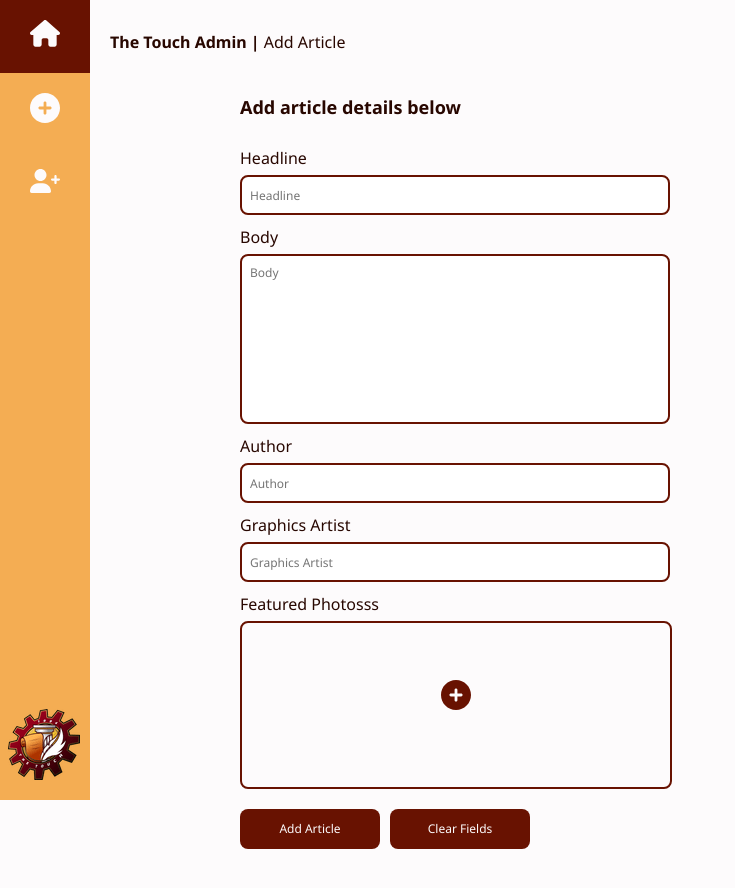
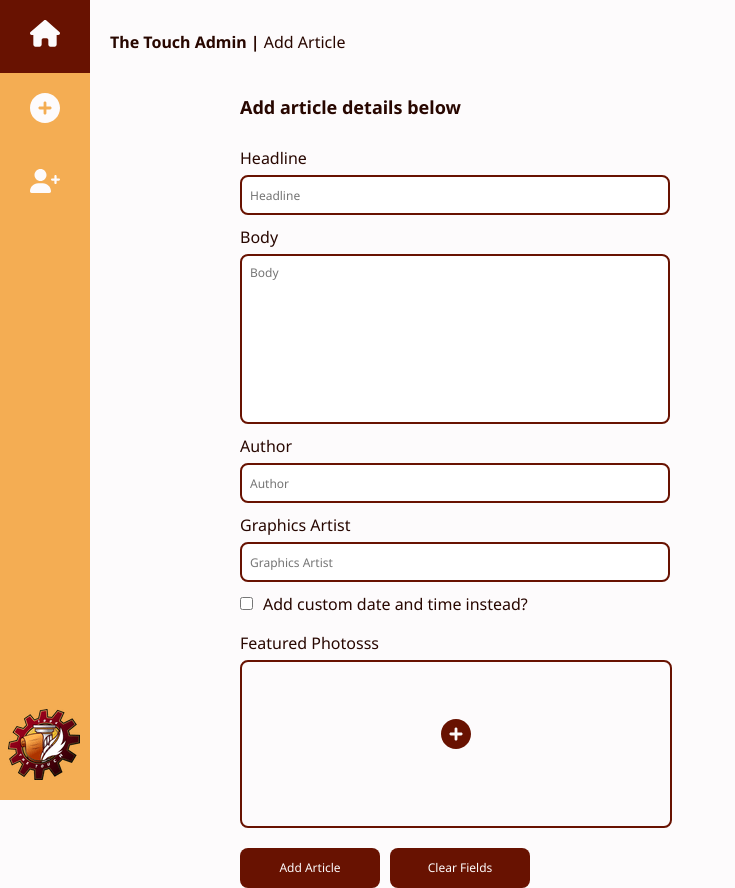
Before and after one commit to chrisg25/thetouch-v2, a React (Vite) app in the folder admin-client/: page / in a window 1280 px wide. Shown: the whole page, without its empty margins (0-735 px from the left). Before the commit the page ends 849 px from the top, so only its background shows below. Built offline with nearby package versions, Linux system fonts and the light colour scheme.

Commit message:
added custom date time input

```diff
--- /dev/null
+++ b/admin-client/src/components/DateTimeInput.tsx
@@ -0,0 +1,65 @@
+import React, { useState } from "react";
+import dayjs from "dayjs";
+
+const DateTimeInput = () => {
+  const [hasCustomDate, setHasCustomDate] = useState<boolean>(false);
+  const [dateValue, setDateValue] = useState<string>(
+    dayjs().format("YYYY-MM-DD")
+  );
+  const [time, setTime] = useState<string>(dayjs().format("hh:mm"));
+  return (
+    <div className="add-articles__datetime-input-container">
+      <div
+        style={{
+          display: "flex",
+          alignItems: "center",
+          justifyContent: "flex-start",
+        }}
+      >
+        <input
+          id="checkboxx"
+          name="checkboxx"
+          type="checkbox"
+          style={{ marginRight: "10px", marginTop: "4px" }}
+          onClick={() => setHasCustomDate((prevState) => !prevState)}
+        />
+        <label className="add-articles__category-label" htmlFor="checkboxx">
+          Add custom date and time instead?
+        </label>
+      </div>
+      {hasCustomDate && (
+        <>
+          <label className="add-articles__category-label" htmlFor="date">
+            Date
+          </label>
+          <input
+            name="date"
+            className="add-articles__input-field"
+            type="date"
+            onChange={(e) => {
+              const date = dayjs(new Date(e.target.value)).format("YYYY-MM-DD");
+              setDateValue(() => date.toString() as any);
+            }}
+            value={dateValue}
+            style={{ display: "block" }}
+          />
+          <label className="add-articles__category-label" htmlFor="time">
+            Time
+          </label>
+          <input
+            name="time"
+            type="time"
+            className="add-articles__input-field"
+            onChange={(e) =>
+              setTime(dayjs(`${dateValue} ${e.target.value}`).format("hh:mm"))
+            }
+            value={time}
+            style={{ display: "block" }}
+          />
+        </>
+      )}
+    </div>
+  );
+};
+
+export default DateTimeInput;
--- a/admin-client/src/pages/AddArticles.tsx
+++ b/admin-client/src/pages/AddArticles.tsx
@@ -1,4 +1,5 @@
 import { FC, useState, useRef } from "react";
+import DateTimeInput from "../components/DateTimeInput";
 import FileInput from "../components/FileInput";
 import Input from "../components/Input";
 import useInput from "../hooks/useInput";
@@ -9,6 +10,7 @@ const AddArticles: FC = () => {
     detailsInputHandler,
     setSelectedOption,
     fileInputHandler,
+    removePhotoHandler,
   } = useInput();
 
   const addArticle = async () => {
@@ -64,10 +66,13 @@ const AddArticles: FC = () => {
         setSelectedArtist={setSelectedOption}
       />
 
+      <DateTimeInput />
+
       <FileInput
         onFileChange={fileInputHandler}
         label="Add Photos"
         photos={articleDetails.photos}
+        removePhoto={removePhotoHandler}
       />
     </div>
   );
```
